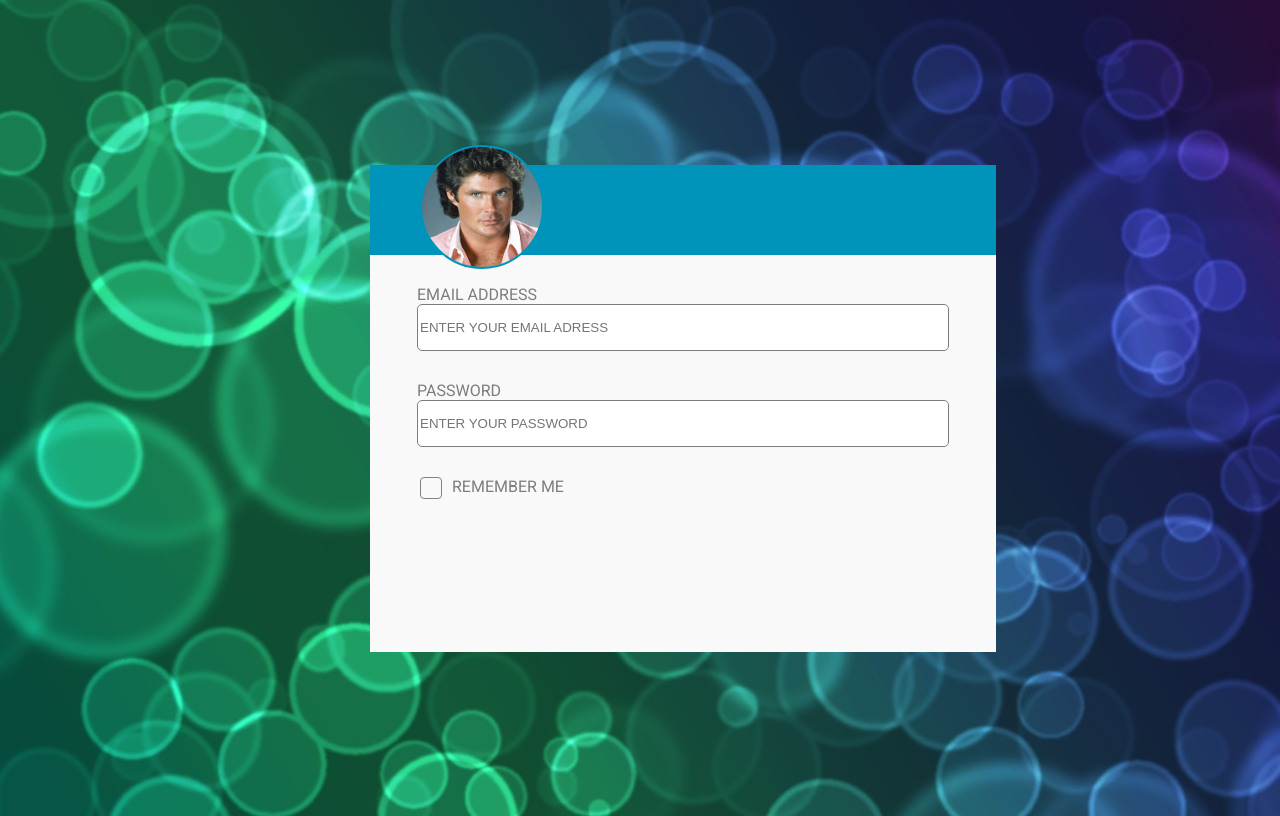
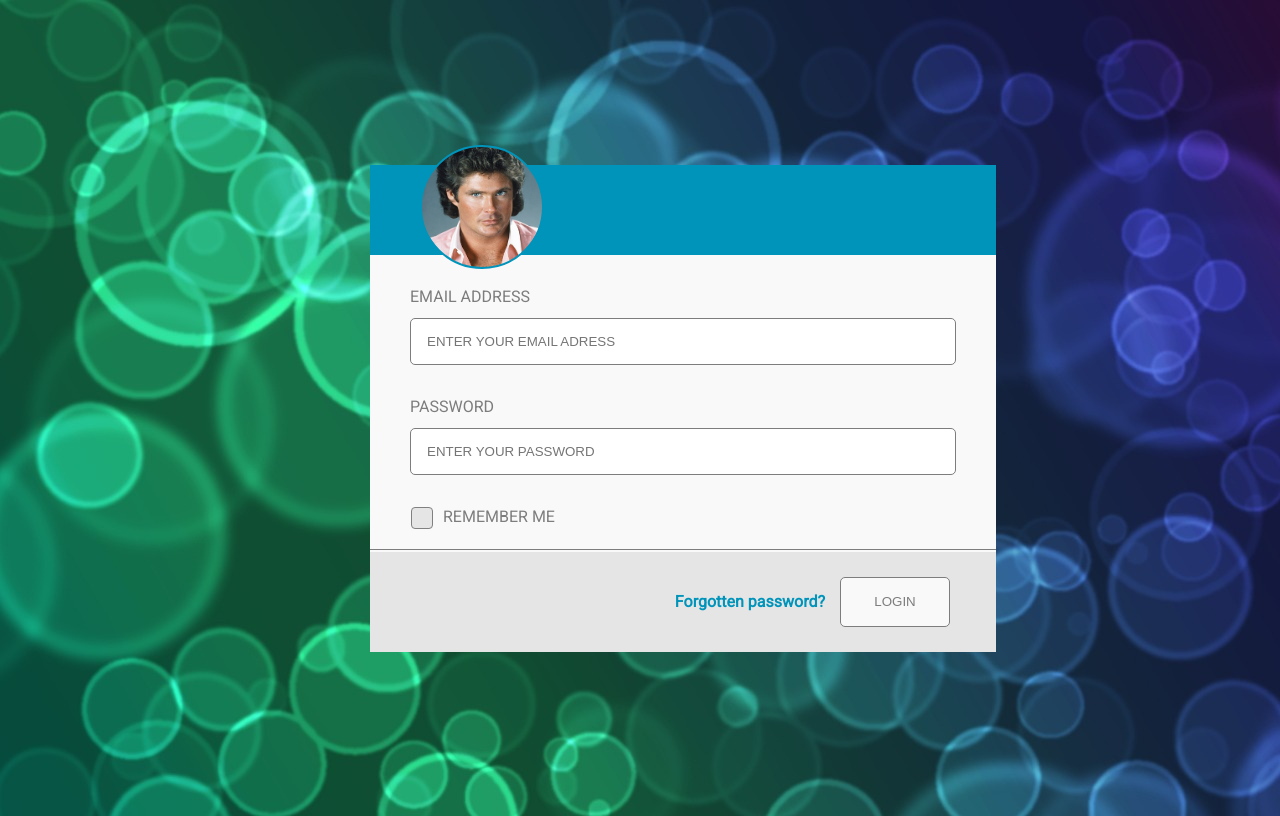
Before and after one commit to marasmadwa/form-with-validation, a website built with webpack: page index.html in a window 1280 px wide. Shown: the top 816 px of the page. Built offline with nearby package versions, Linux system fonts and the light colour scheme.

Commit message:
partials added

```diff
--- a/index.html
+++ b/index.html
@@ -27,6 +27,10 @@
             <input type="checkbox"/>
             <span></span>
         </label>
+        <div class="passwordReminder">
+            <a href="" class="passwordLink">Forgotten password?</a>
+            <button>LOGIN</button>
+        </div>
     </form>
 
 </div>
--- /dev/null
+++ b/scss/_form.scss
@@ -0,0 +1,105 @@
+
+.form{
+  color: #7d7d7d;
+  display: flex;
+  justify-content: space-between;
+  align-items: center;
+  flex-direction: column;
+  background-color: #f9f9f9;
+  width: 626px;
+  height: 487px;
+  .profile{
+    width: 100%;
+    height: 90px;
+    background-color: #0094bb;
+    position: relative;
+    .profilePicture{
+      position: absolute;
+      top: -20px;
+      left: 50px;
+      border-radius: 50%;
+      width: 120px;
+      height: 120px;
+      border: 2px solid #0094bb;
+      background-image: url("../images/david.jpg");
+      background-position: -30px -20px;
+      background-repeat: no-repeat;
+      background-size: 195px 145px;
+    }
+  }
+  .formGroup{
+    margin-top: 30px;
+  }
+  input{
+    margin-top: 12px;
+    padding-left: 16px;
+    width: 526px;
+    height: 43px;
+    border-radius: 5px;
+    border: 1px solid #7d7d7d;
+  }
+  .checkboxLabel{
+    text-align: center;
+    margin-top: 30px;
+    width: 544px;
+    height: 43px;
+    display: flex;
+    flex-direction: row-reverse;
+    justify-content: flex-end;
+  }
+  .checkboxLabel span {
+    background-color: #e5e5e5;
+    margin-right: 10px;
+    width: 20px;
+    height: 20px;
+    border: 1px solid gray;
+    border-radius: 4px;
+  }
+  .checkboxLabel [type="checkbox"] {
+    display: none;
+    visibility: hidden;
+  }
+  .checkboxLabel [type="checkbox"]:checked + span{
+    background-image: url("../images/form_ok.jpg");
+    background-repeat: no-repeat;
+    background-size: cover;
+    background-position: center;
+
+  }
+  .passwordReminder:before{
+    content: '';
+    height: 1px;
+    width: 100%;
+    background: #7d7d7d;
+    position: absolute;
+    top: -3px;
+    left: 0;
+  }
+  .passwordReminder{
+    position: relative;
+    width: 100%;
+    height: 100px;
+    background-color: #e5e5e5;
+    display: flex;
+    justify-content: flex-end;
+    align-items: center;
+    flex-direction: row;
+    .passwordLink{
+      text-decoration: none;
+      color: #0094bb;
+      font-weight: bold;
+      margin-right: 15px;
+    }
+    button{
+      margin-right: 46px;
+      width: 110px;
+      height: 50px;
+      border-radius: 5px;
+      outline: none;
+      border: 1px solid #7d7d7d;
+      color: #7d7d7d;
+      background-color: #f9f9f9;
+      cursor: pointer;
+    }
+  }
+}
--- /dev/null
+++ b/scss/_layoutConfig.scss
@@ -0,0 +1,12 @@
+body{
+  background-image: url("../images/circles.jpg");
+  font-family: 'Roboto', sans-serif;
+}
+.container{
+  width: 1350px;
+  height: 100vh;
+  display: flex;
+  justify-content: center;
+  align-items: center;
+  flex-direction: column;
+}
--- a/scss/main.scss
+++ b/scss/main.scss
@@ -1,80 +1,3 @@
 @import url('https://fonts.googleapis.com/css?family=Roboto');
-
-body{
-  background-image: url("../images/circles.jpg");
-  font-family: 'Roboto', sans-serif;
-}
-.container{
-  width: 1350px;
-  height: 100vh;
-  display: flex;
-  justify-content: center;
-  align-items: center;
-  flex-direction: column;
-}
-
-.form{
-  color: #7d7d7d;
-  display: flex;
-  justify-content: flex-start;
-  align-items: center;
-  flex-direction: column;
-  background-color: #f9f9f9;
-  width: 626px;
-  height: 487px;
-  .profile{
-    width: 100%;
-    height: 90px;
-    background-color: #0094bb;
-    position: relative;
-    .profilePicture{
-      position: absolute;
-      top: -20px;
-      left: 50px;
-      border-radius: 50%;
-      width: 120px;
-      height: 120px;
-      border: 2px solid #0094bb;
-      background-image: url("../images/david.jpg");
-      background-position: -30px -20px;
-      background-repeat: no-repeat;
-      background-size: 195px 145px;
-    }
-  }
-  .formGroup{
-    margin-top: 30px;
-  }
-  input{
-    width: 526px;
-    height: 43px;
-    border-radius: 5px;
-    border: 1px solid #7d7d7d;
-  }
-  .checkboxLabel{
-    text-align: center;
-    margin-top: 30px;
-    width: 526px;
-    height: 43px;
-    display: flex;
-    flex-direction: row-reverse;
-    justify-content: flex-end;
-  }
-  .checkboxLabel span {
-    margin-right: 10px;
-    width: 20px;
-    height: 20px;
-    border: 1px solid gray;
-    border-radius: 4px;
-  }
-  .checkboxLabel [type="checkbox"] {
-    display: none;
-    visibility: hidden;
-  }
-  .checkboxLabel [type="checkbox"]:checked + span{
-    background-image: url("../images/form_ok.jpg");
-    background-repeat: no-repeat;
-    background-size: cover;
-    background-position: center;
-
-  }
-}
+@import "_layoutConfig.scss";
+@import "_form.scss";
```
Also changed, not shown: css/main.css, 1 other file.
